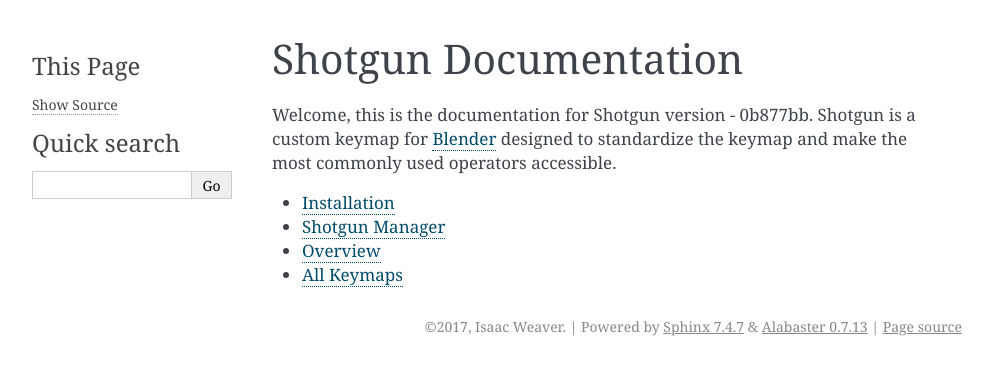
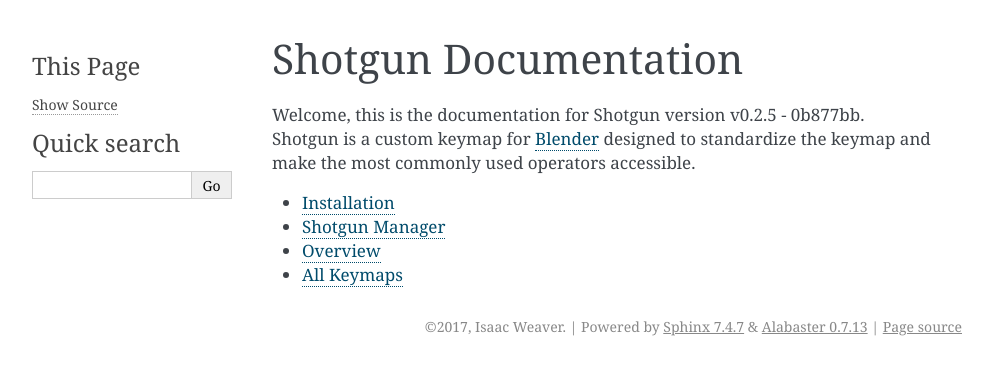
Before and after one commit to wisaac407/shotgun, a Sphinx documentation site: the page built from doc/index.rst, in a window 1280 px wide. Shown: the top 375 px of the page, without its empty margins (148-1141 px from the left). Built offline with Sphinx 7.4.7, drawn with Linux system fonts in a browser that asks for light colours; pages that are not in the unit, such as notebooks, are missing from menus.

```diff
--- a/doc/conf.py
+++ b/doc/conf.py
@@ -17,8 +17,8 @@ project = 'Shotgun'
 copyright = '2017, Isaac Weaver'
 author = 'Isaac Weaver'
 
-version = ' - 0b877bb'
-release = ' - 0b877bb'
+version = 'v0.2.5 - 0b877bb'
+release = 'v0.2.5 - 0b877bb'
 
 intersphinx_mapping = {
     'blender': ('http://docs.blender.org/api/blender_python_api_master/', '../blender_objects.inv')
--- a/doc/index.rst
+++ b/doc/index.rst
@@ -3,7 +3,7 @@
 Shotgun Documentation
 =====================
 
-Welcome, this is the documentation for Shotgun version  - 0b877bb.
+Welcome, this is the documentation for Shotgun version v0.2.5 - 0b877bb.
 Shotgun is a custom keymap for `Blender <http://www.blender.org>`_ designed to standardize the keymap and make the most
 commonly used operators accessible.
 
--- a/doc/keymaps/nodeeditor.rst
+++ b/doc/keymaps/nodeeditor.rst
@@ -248,7 +248,7 @@ Detailed Reference
 
    Search and Add Node
 
-   bpy.ops.node.add_search(type="", settings=[], use_transform=False, node_item='0')
+   bpy.ops.node.add_search(settings=[], use_transform=False, type="", node_item='0')
 
 
    +--------------+--------+
```
